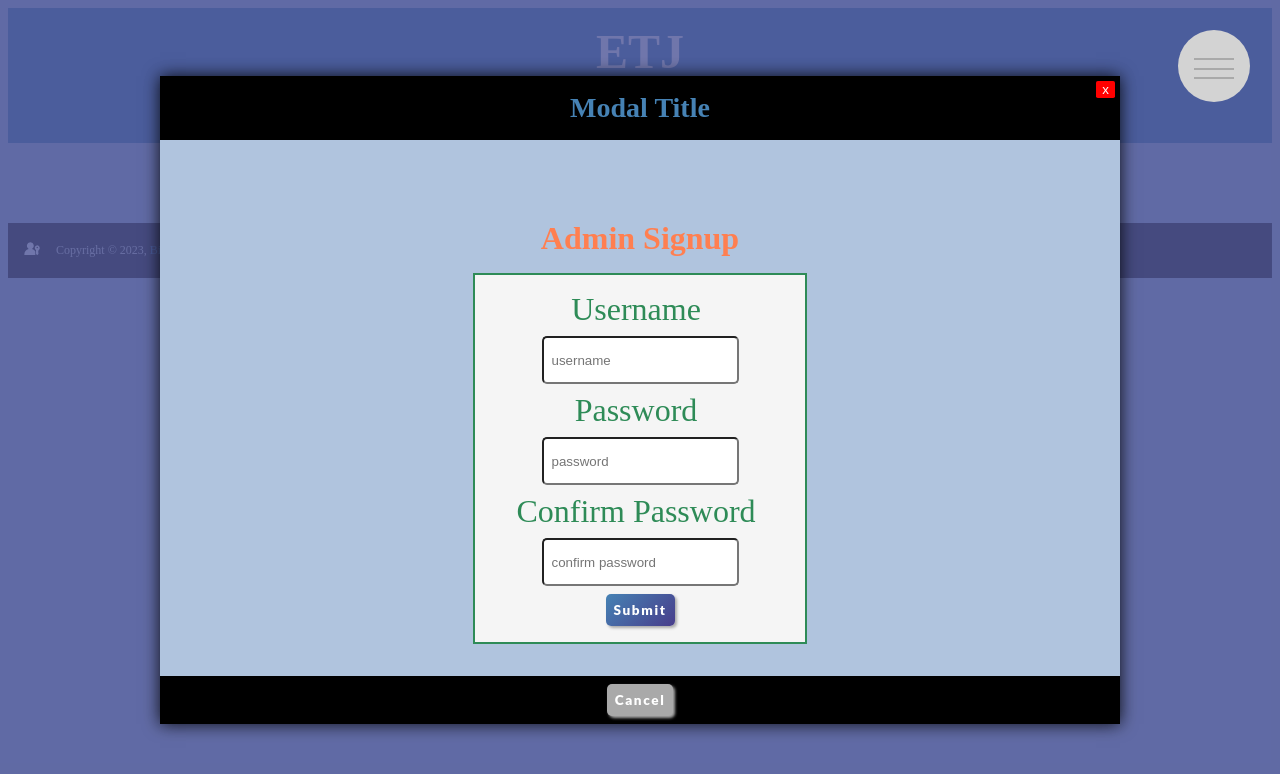
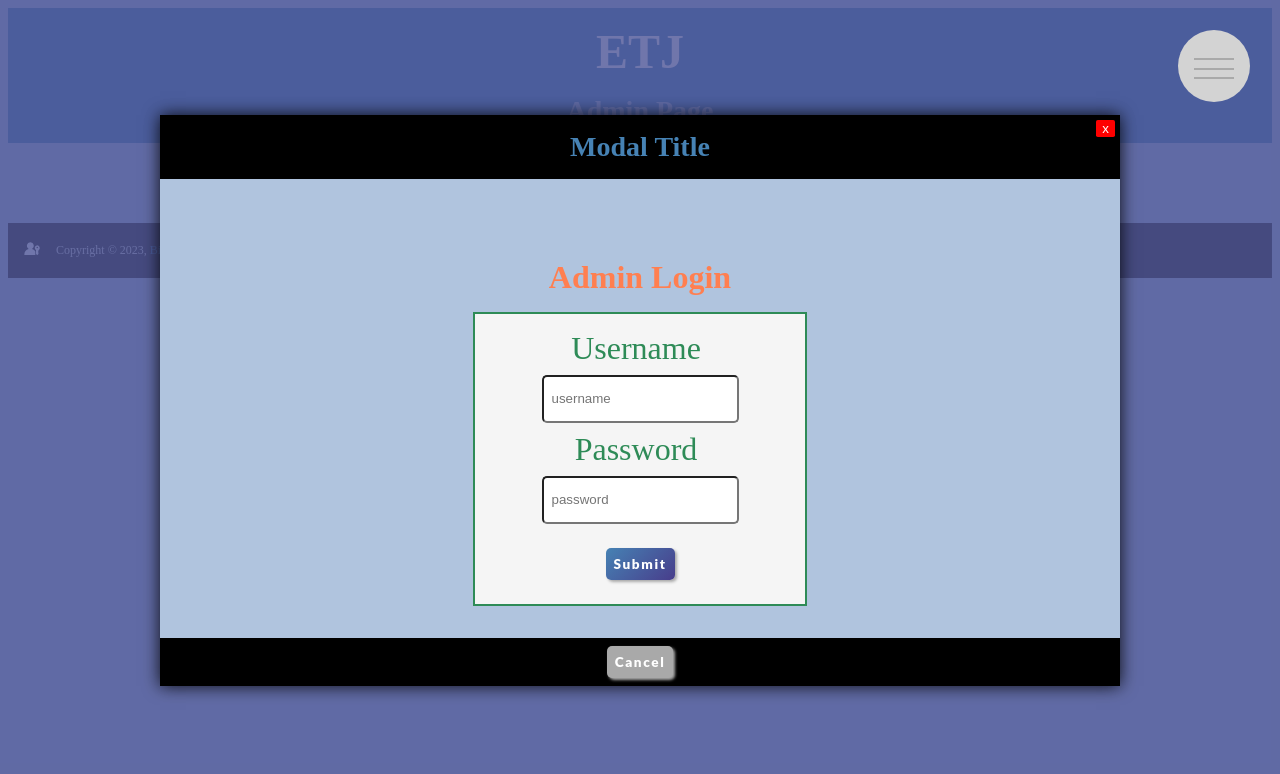
Before and after one commit to BillStephens2022/etj-nextjs, a Next.js app: page /admin in a window 1280 px wide. Shown: the top 774 px of the page. Built offline with nearby package versions, Linux system fonts and the light colour scheme; no server answers.

Commit message:
updated login form and modal and successfully logged in

```diff
--- a/components/forms/formModal.js
+++ b/components/forms/formModal.js
@@ -10,7 +10,7 @@ const FormModal = ({ formType, closeModal }) => {
 
   switch (formType) {
     case "signup":
-      formComponent = <SignupForm closeModal={closeModal} />;
+      formComponent = <div><LoginForm closeModal={closeModal} /></div>;
       break;
     case "login":
       formComponent = <LoginForm closeModal={closeModal} />;
--- a/components/forms/loginForm.js
+++ b/components/forms/loginForm.js
@@ -65,7 +65,7 @@ const LoginForm = () => {
               ref={passwordInputRef}
             />
           </div>
-          <Button type="submit" text="Submit" margin = "1rem 0 0.5rem 0"></Button>
+          <Button type="submit" text="Submit" margin = "1rem 0 0.5rem 0">Submit</Button>
           {loginError && ( // Conditionally render error message
             <p className={classes.errorMessage_p}>{loginError}</p>
           )}
--- a/components/forms/signupForm.js
+++ b/components/forms/signupForm.js
@@ -18,7 +18,7 @@ const createUser = async (username, password) => {
   return data;
 };
 
-const AdminSignup = () => {
+const SignupForm = ({ closeModal }) => {
   const usernameInputRef = useRef();
   const passwordInputRef = useRef();
   const confirmPasswordInputRef = useRef();
@@ -34,6 +34,7 @@ const AdminSignup = () => {
       try {
         const result = await createUser(enteredUsername, enteredPassword);
         console.log(result);
+        closeModal();
       } catch (error) {
         console.log(error);
       }
@@ -96,4 +97,4 @@ const AdminSignup = () => {
   );
 };
 
-export default AdminSignup;
+export default SignupForm;
--- a/pages/admin/index.js
+++ b/pages/admin/index.js
@@ -4,8 +4,6 @@ import { useRouter } from 'next/router';
 import Header from "@/components/layout/header";
 import Button from "@/components/ui/Button";
 import FormModal from "@/components/forms/formModal";
-import LoginForm from "@/components/forms/loginForm";
-import SignupForm from "@/components/forms/signupForm";
 import classes from "@/pages/admin/admin.module.css";
 
 const Admin = () => {
@@ -19,9 +17,12 @@ const Admin = () => {
   useEffect(() => {
 
       if (!session) {
+        console.log("SESSION: ", session);
         setModalOpen(true);
         setFormType("signup");
       }
+
+      console.log("SESSION: ", session);
 
   }, [session]);
 
```
